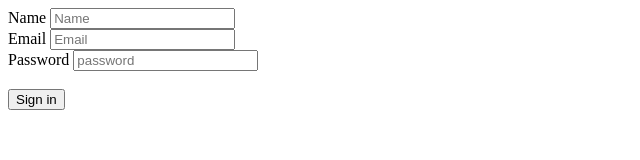
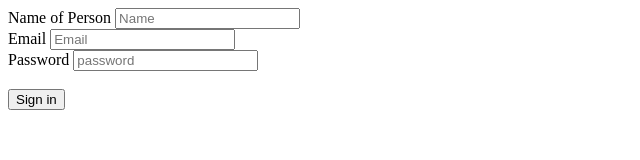
Before and after one commit to EmmanuelEsoh/myproject, a plain HTML site: page signin.html in a window 1280 px wide. Shown: the whole page, without its empty margins (0-640 px from the left). Drawn offline with Linux system fonts and the light colour scheme.

```diff
--- a/signin.html
+++ b/signin.html
@@ -8,7 +8,7 @@
 </head>
 <body>
     <form action="">
-        <label for="">Name</label>
+        <label for="">Name of Person</label>
         <input type="text" name="" id="" placeholder="Name"><br>
         <label for="">Email</label>
         <input type="text" name="" id="" placeholder="Email"><br>
```
